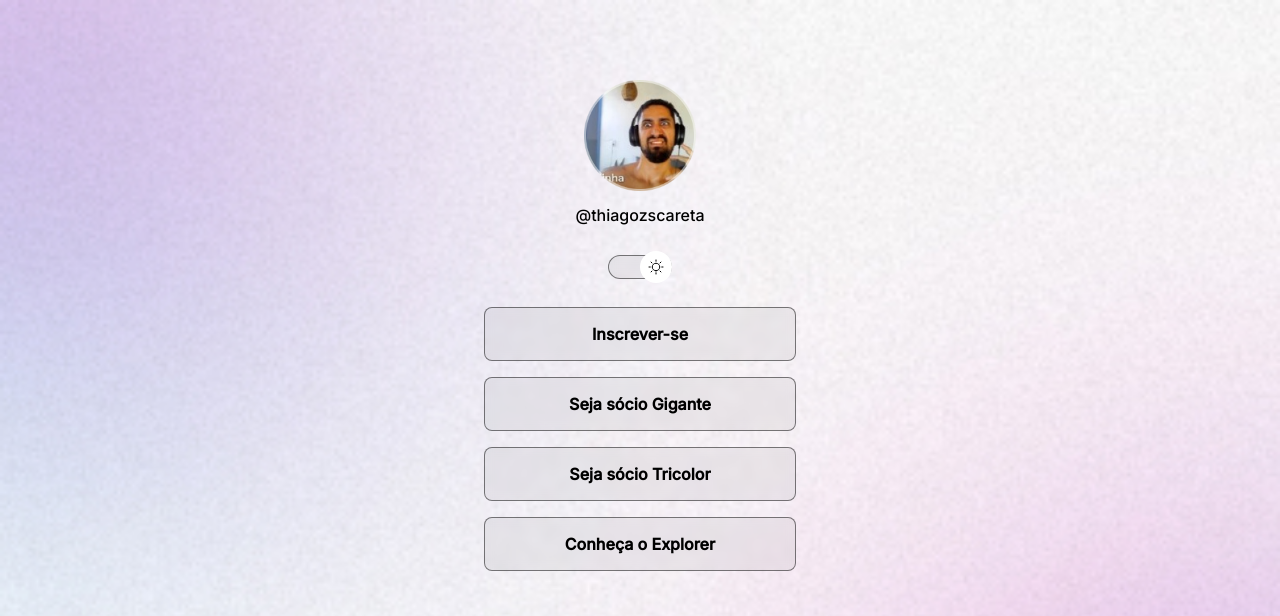
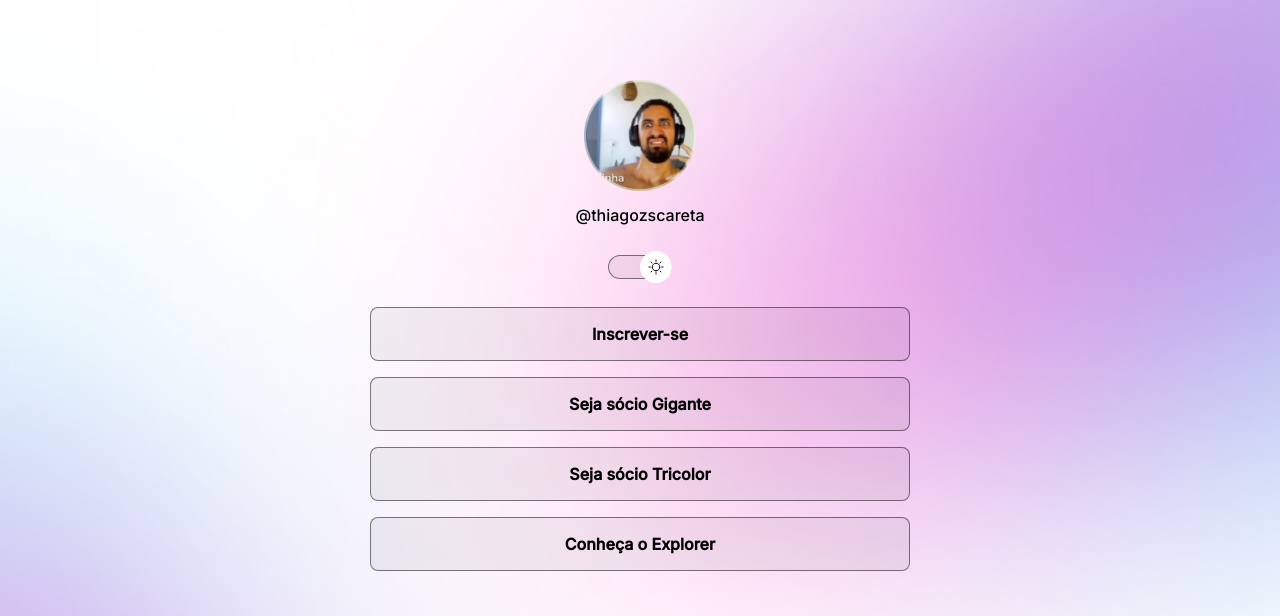
Before and after one commit to robertoneto2/ProjetoRocketseat, a plain HTML site: page index.html in a window 1280 px wide. Shown: the top 616 px of the page. Drawn offline with nearby package versions, Linux system fonts and the light colour scheme.

```diff
--- a/style.css
+++ b/style.css
@@ -26,6 +26,7 @@
 
 body {
   background: var(--bg-url) no-repeat top center/cover;
+  height: 100vh;
 }
 
 body * {
@@ -34,7 +35,8 @@ body * {
 }
 
 #container {
-  width: 360px;
+  width: 100%;
+  max-width: 588px;
   margin: 56px auto 0px;
   padding: 0 24px;
 }
@@ -70,14 +72,19 @@ body * {
 
   position: absolute; /* sobreposição */
   top: 50%; /* fez com que alinha-se ao meio junto ao translate */
-  right: 0; /* lado do icone */
+  left: 0; /* lado do icone */
   z-index: 1; /* andar */
   transform: translateY(-50%); /* movimento dos eixos para alinhar */
+
+  animation: slide-back 0.4s;
 }
 
 .light #switch button {
-  right: 0;
-  left: initial;
+  animation: slide-in 0.4s forwards;
+}
+
+#switch button:hover {
+  outline: 8px solid var(--highlight-color);
 }
 
 #switch span {
@@ -159,3 +166,35 @@ footer {
   text-align: center;
   font-size: 14px;
 }
+
+/* media queries */
+@media (min-width: 700px) {
+  :root {
+    --bg-url: url(./assets/bg-desktop.jpg);
+  }
+
+  .light {
+      --bg-url: url(./assets/bg-desktop-light.jpg);
+  }
+}
+
+/* animation */
+@keyframes slide-in {
+  from {
+    left: 0;
+  }
+
+  to {
+    left: 50%;
+  }
+}
+
+@keyframes slide-back {
+  from {
+    left: 50%;
+  }
+
+  to {
+    left: 0;
+  }
+}
```
Also changed, not shown: assets/bg-desktop-light.jpg (added), assets/bg-desktop.jpg (added).
